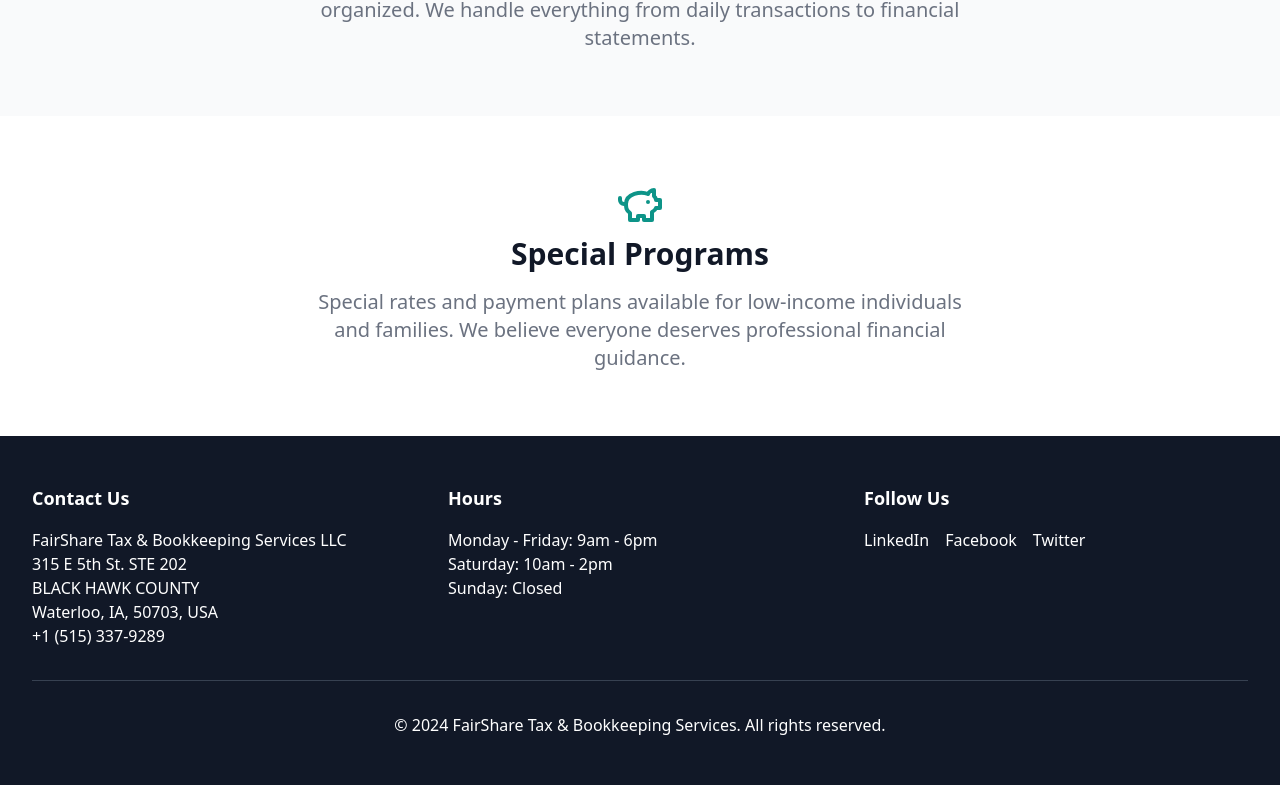
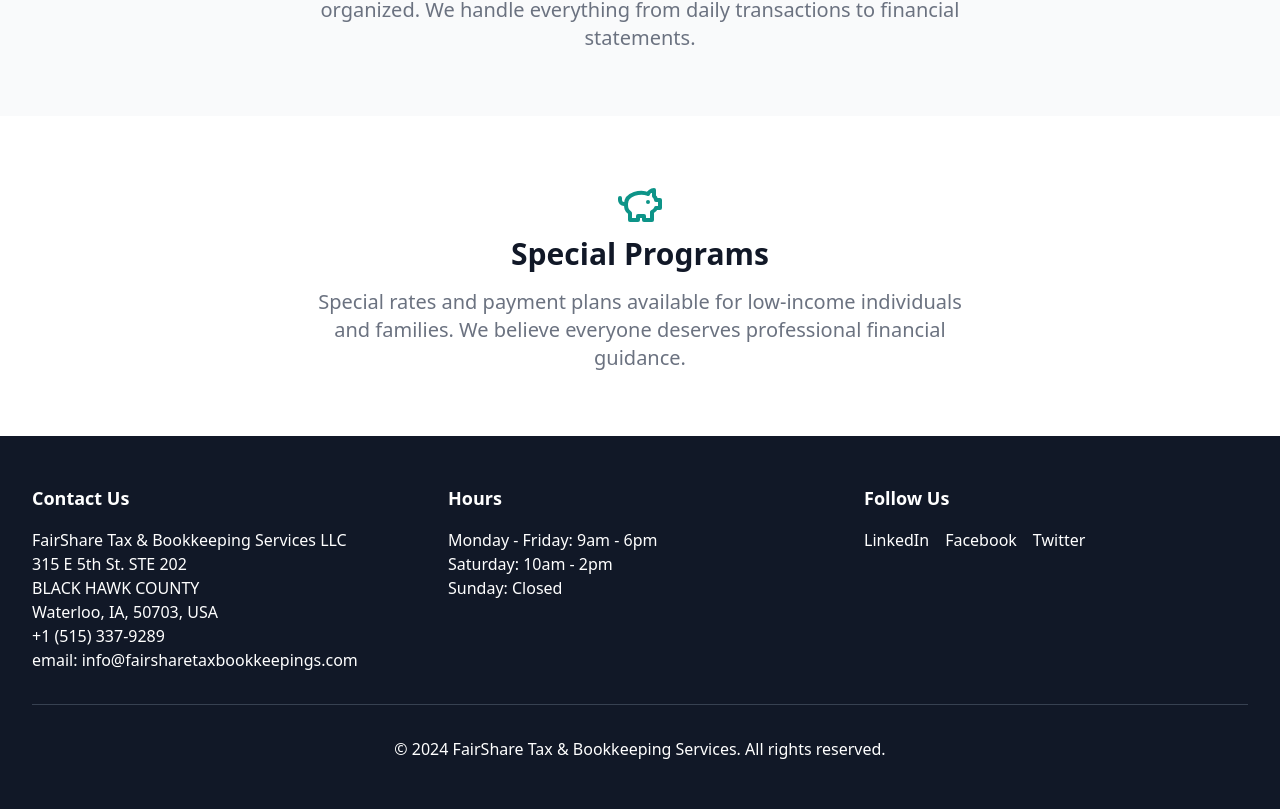
Before and after one commit to KainingGao/fairsharetaxbookkeepings.com, a React (Vite) app: page / in a window 1280 px wide. Shown: the part 948-1757 px from the top of the page. Before the commit the page ends 1733 px from the top, so only its background shows below. Built offline with nearby package versions, Linux system fonts and the light colour scheme.

Commit message:
New commit to add email

```diff
--- a/package.json
+++ b/package.json
@@ -13,7 +13,8 @@
     "lucide-react": "^0.344.0",
     "react": "^18.3.1",
     "react-dom": "^18.3.1",
-    "react-router-dom": "^6.22.3"
+    "react-router-dom": "^6.22.3",
+    "vite-react-typescript-starter": "file:"
   },
   "devDependencies": {
     "@eslint/js": "^9.9.1",
--- a/src/App.tsx
+++ b/src/App.tsx
@@ -87,6 +87,7 @@ function App() {
                 <p>BLACK HAWK COUNTY</p>
                 <p>Waterloo, IA, 50703, USA</p>
                 <p>+1 (515) 337-9289</p>
+                <p>email: info@fairsharetaxbookkeepings.com</p>
               </div>
               <div>
                 <h3 className="text-lg font-semibold">Hours</h3>
```
Also changed, not shown: public/logo.png (deleted), 1 other file (tests, documents, lock files or other folders).
